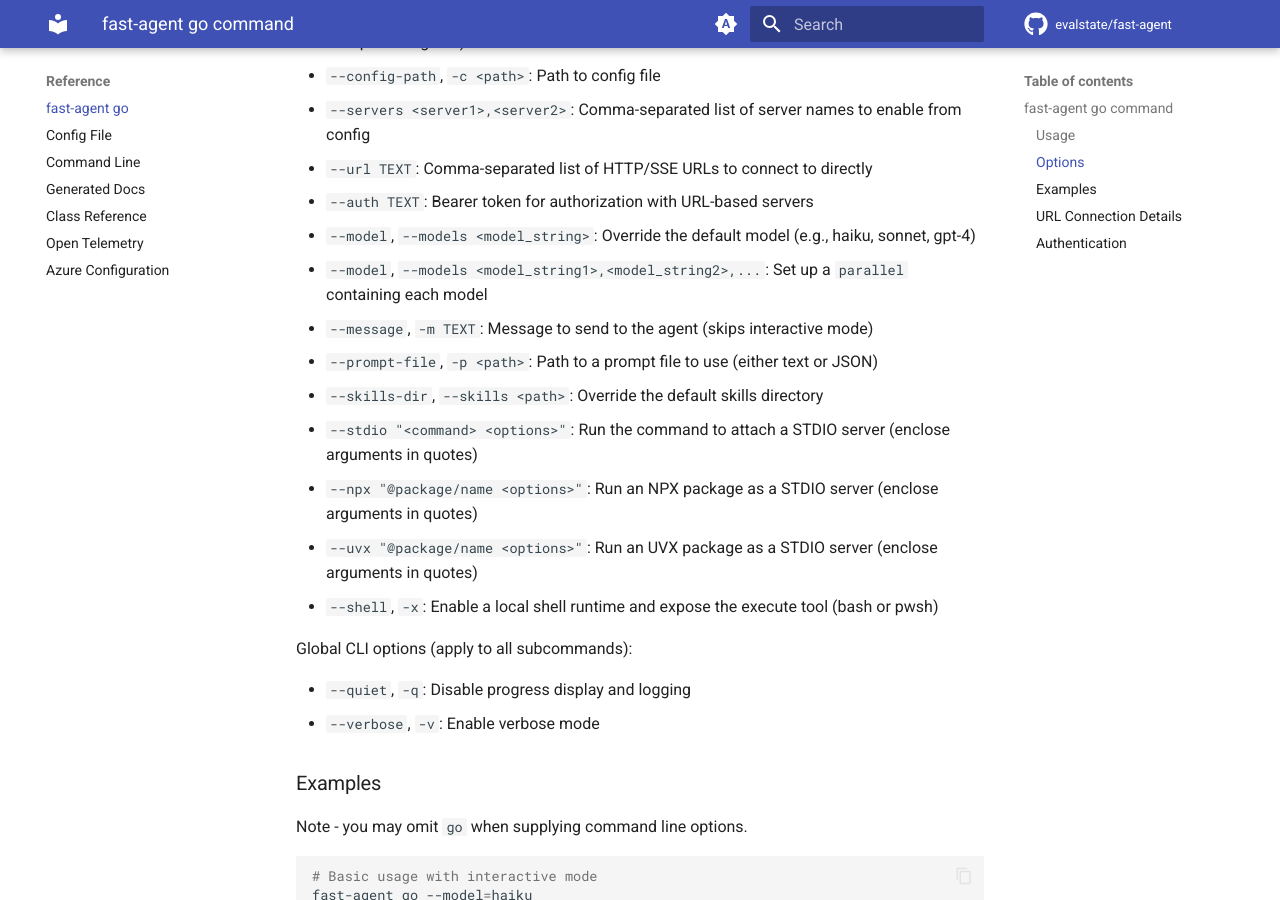
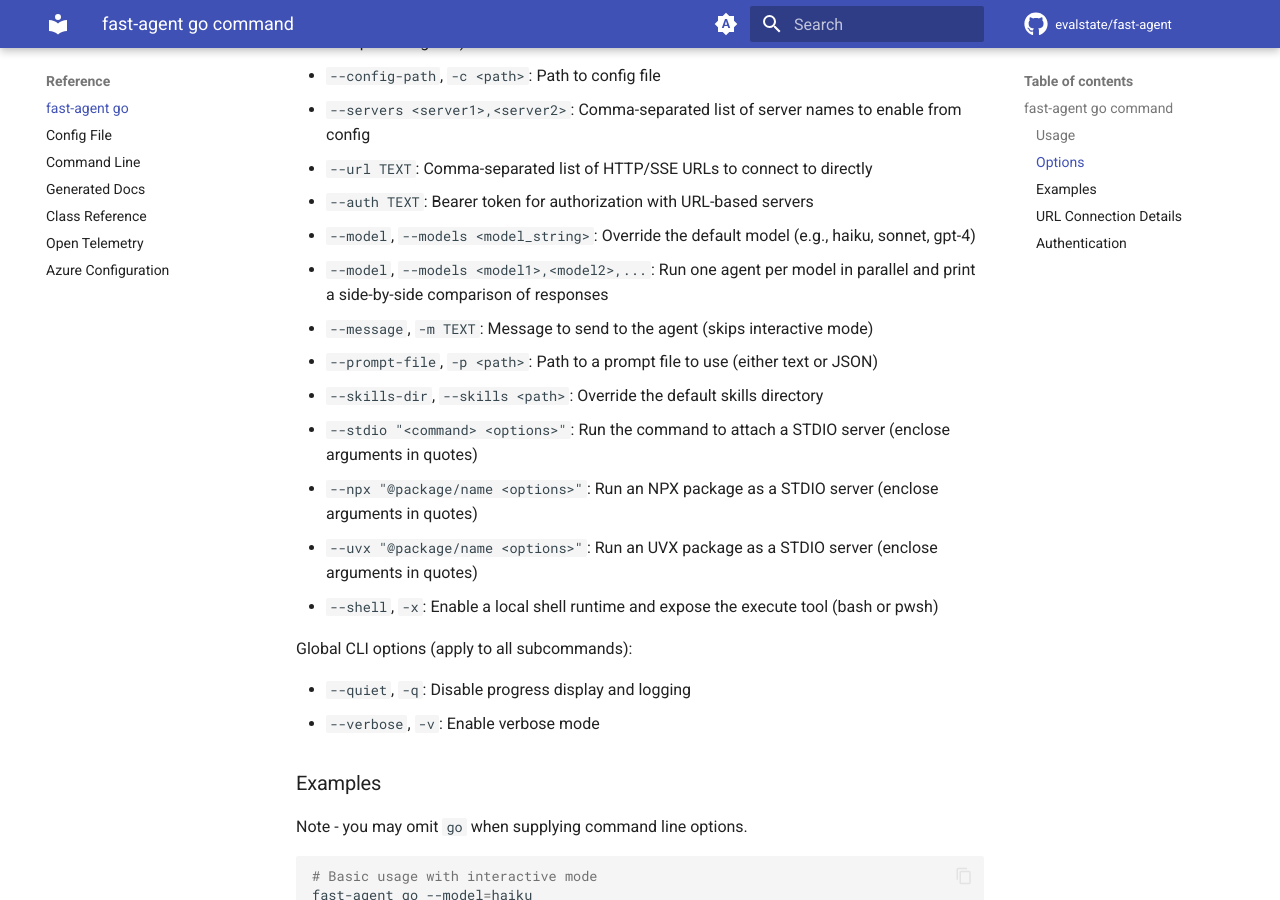
Before and after one commit to evalstate/fast-agent-docs, an MkDocs documentation site: the page built from docs/ref/go_command.md, in a window 1280 px wide and 900 px high, scrolled down 642 px. Built offline with MkDocs 1.6.1 and Material for MkDocs 9.7.7, drawn with Linux system fonts in a browser that asks for light colours; comment, search, counter and statistics services are not loaded.

Commit message:
docs: mention comma-separated models run in parallel

```diff
--- a/docs/ref/go_command.md
+++ b/docs/ref/go_command.md
@@ -23,7 +23,7 @@
 - `--url TEXT`: Comma-separated list of HTTP/SSE URLs to connect to directly
 - `--auth TEXT`: Bearer token for authorization with URL-based servers
 - `--model`, `--models <model_string>`: Override the default model (e.g., haiku, sonnet, gpt-4)
-- `--model`, `--models <model_string1>,<model_string2>,...`: Set up a `parallel` containing each model
+- `--model`, `--models <model1>,<model2>,...`: Run one agent per model in parallel and print a side-by-side comparison of responses
 - `--message`, `-m TEXT`: Message to send to the agent (skips interactive mode)
 - `--prompt-file`, `-p <path>`: Path to a prompt file to use (either text or JSON)
 - `--skills-dir`, `--skills <path>`: Override the default skills directory
```
